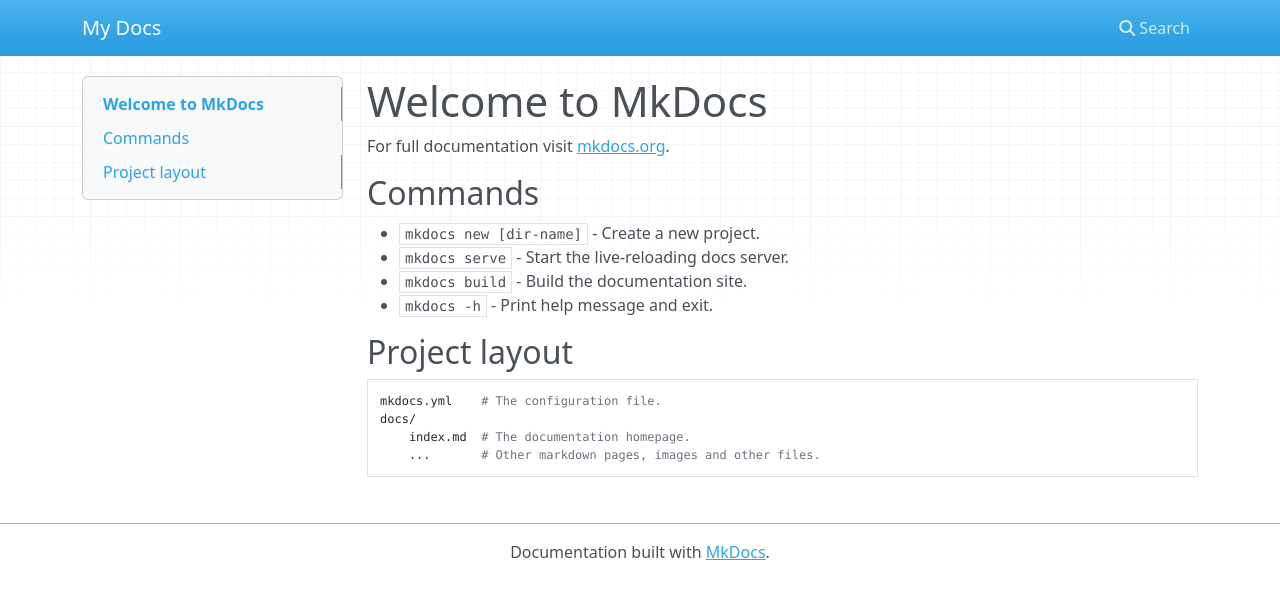
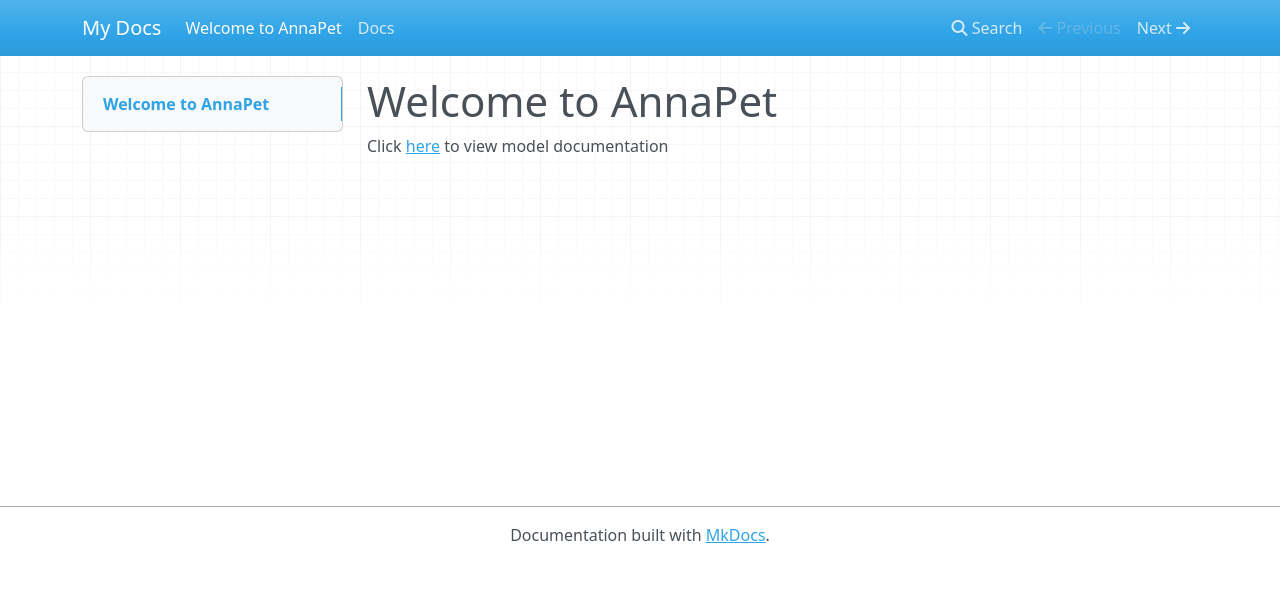
Before and after one commit to Annapet375/aviation, an MkDocs documentation site: the page built from docs/index.md, in a window 1280 px wide. Shown: the top 599 px of the page. Built offline with MkDocs 1.6.1, drawn with Linux system fonts in a browser that asks for light colours; nearby versions of some CDN libraries.

Commit message:
Moved to Mkdocs

```diff
--- a/docs/index.md
+++ b/docs/index.md
@@ -1,17 +1,2 @@
-# Welcome to MkDocs
-
-For full documentation visit [mkdocs.org](https://www.mkdocs.org).
-
-## Commands
-
-* `mkdocs new [dir-name]` - Create a new project.
-* `mkdocs serve` - Start the live-reloading docs server.
-* `mkdocs build` - Build the documentation site.
-* `mkdocs -h` - Print help message and exit.
-
-## Project layout
-
-    mkdocs.yml    # The configuration file.
-    docs/
-        index.md  # The documentation homepage.
-        ...       # Other markdown pages, images and other files.
+# Welcome to AnnaPet
+Click [here](./aviation.md) to view model documentation
```
Also changed, not shown: README.md (+0 -7 lines), docs/aviation.md (added, +7 -0 lines).
